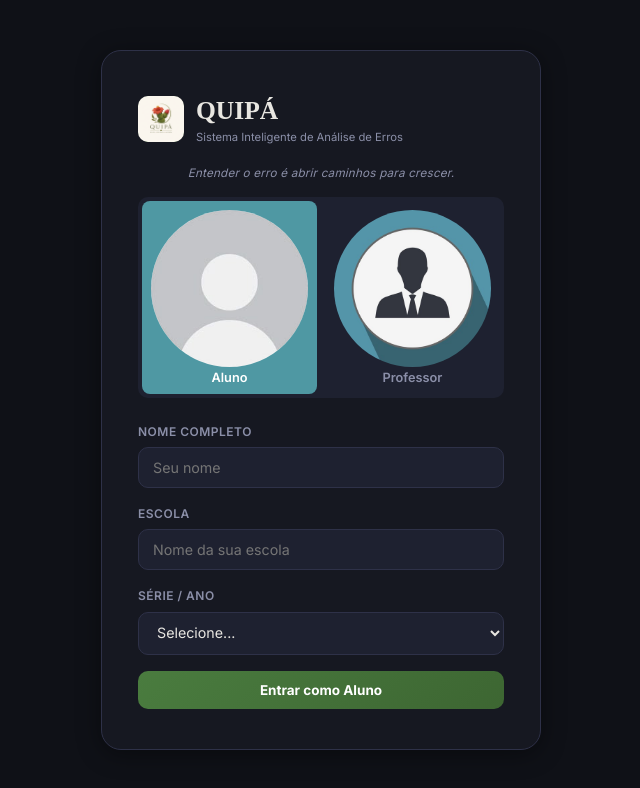
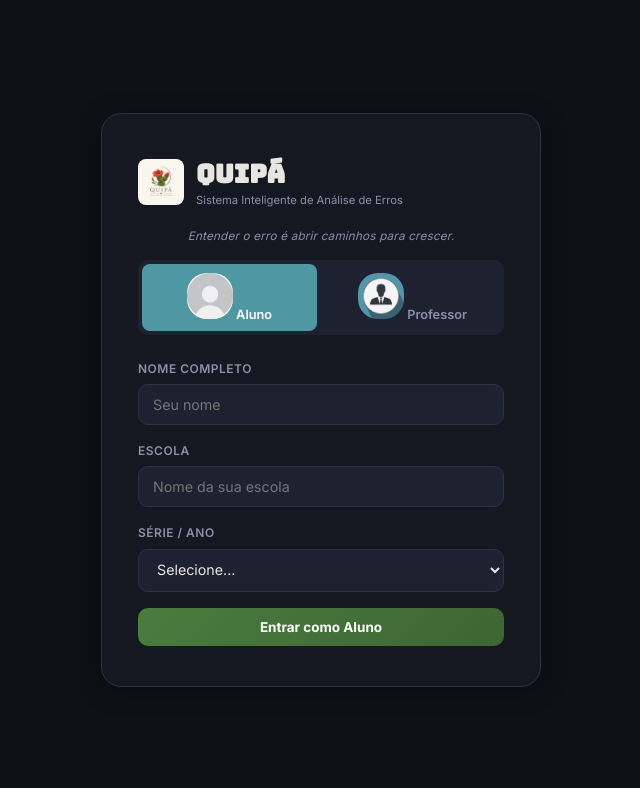
Before and after one commit to Pedro80446/QUIPA, a plain HTML site: page index.html in a window 1280 px wide. Shown: the whole page, without its empty margins (319-959 px from the left). Drawn offline with nearby package versions, Linux system fonts and the light colour scheme.

Commit message:
Update style.css

```diff
--- a/assets/css/style.css
+++ b/assets/css/style.css
@@ -16,6 +16,9 @@
 a{color:inherit;text-decoration:none}
 button{cursor:pointer;font-family:var(--font);border:none;outline:none}
 input,select,textarea{font-family:var(--font);outline:none}
+
+/* ===== BUNGEE HEADINGS ===== */
+.bungee-heading{font-family:"Bungee",sans-serif;font-weight:800}
 
 /* ===== SCROLLBAR ===== */
 ::-webkit-scrollbar{width:6px}
@@ -37,10 +40,10 @@
   background:linear-gradient(135deg,var(--accent),var(--accent2));
   display:flex;align-items:center;justify-content:center;font-size:22px;
 }
-.login-img{width:100%;height:100%;object-fit: contain;border-radius:10px;}
-.loginaluno-img{max-width:100%;height:auto;object-fit: cover;border-radius:100px;}
-.loginprof-img{max-width:100%;height:auto;object-fit: cover;border-radius:100px;}
-.login-logo h1{font-family:"bungee-heading";font-size:1.7rem;font-weight:800;color:var(--text)}
+.login-img{width:46px;height:46px;border-radius:8px;object-fit:contain}
+.loginprof-img{width:46px;height:46px;border-radius:20px;}
+.loginaluno-img{max-width:46px;height:46px;object-fit: cover;border-radius:20px;}
+.login-logo h1{font-family:"Bungee",sans-serif;font-size:1.7rem;font-weight:800;color:var(--text)}
 .login-logo span{font-size:.75rem;color:var(--text2);display:block;margin-top:-4px}
 .login-tabs{display:flex;gap:8px;margin-bottom:24px;background:var(--surface2);border-radius:10px;padding:4px}
 .login-tab{flex:1;padding:9px;border:none;background:transparent;border-radius:8px;color:var(--text2);font-weight:600;font-size:.85rem;transition:.2s}
@@ -83,7 +86,7 @@
 }
 .sidebar-logo{padding:22px 20px 16px;display:flex;align-items:center;gap:10px;border-bottom:1px solid var(--border)}
 .sidebar-logo-icon{width:36px;height:36px;border-radius:10px;background:linear-gradient(135deg,var(--accent),var(--accent2));display:flex;align-items:center;justify-content:center;font-size:18px}
-.sidebar-logo h2{font-family:"bungee-heading";font-size:1.15rem;font-weight:800}
+.sidebar-logo h2{font-family:"Bungee",sans-serif;font-size:1.15rem;font-weight:800}
 .sidebar-logo span{font-size:.65rem;color:var(--text2)}
 .sidebar-user{padding:16px 20px;border-bottom:1px solid var(--border);display:flex;align-items:center;gap:10px}
 .user-avatar{width:38px;height:38px;border-radius:50%;background:linear-gradient(135deg,var(--accent),var(--accent2));display:flex;align-items:center;justify-content:center;font-weight:700;font-size:1rem;color:#fff;flex-shrink:0}
@@ -121,6 +124,7 @@
 .topbar-title{font-weight:700;font-size:1rem;flex:1}
 .topbar-badge{background:linear-gradient(135deg,var(--accent),var(--accent2));color:#fff;font-size:.7rem;font-weight:700;padding:3px 10px;border-radius:20px}
 .content-area{flex:1;overflow-y:auto;padding:24px}
+.tema-mudar {width: 20px;height: 20px;object-fit: contain;border-radius: 100px;}
 
 /* ===== VIEWS ===== */
 .view{display:none}
```
